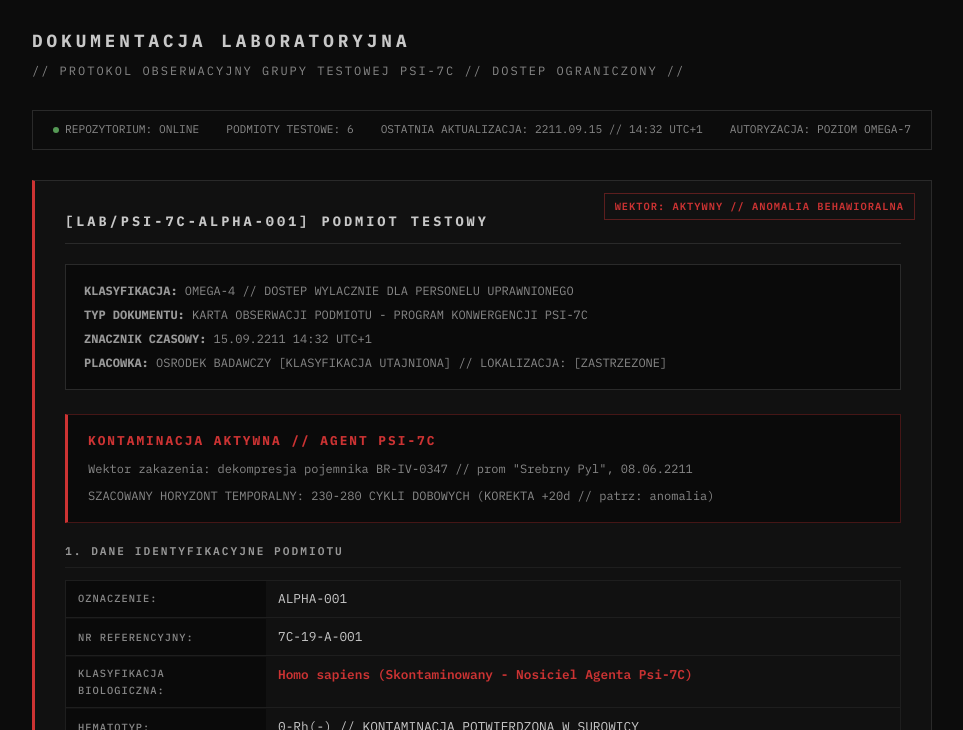
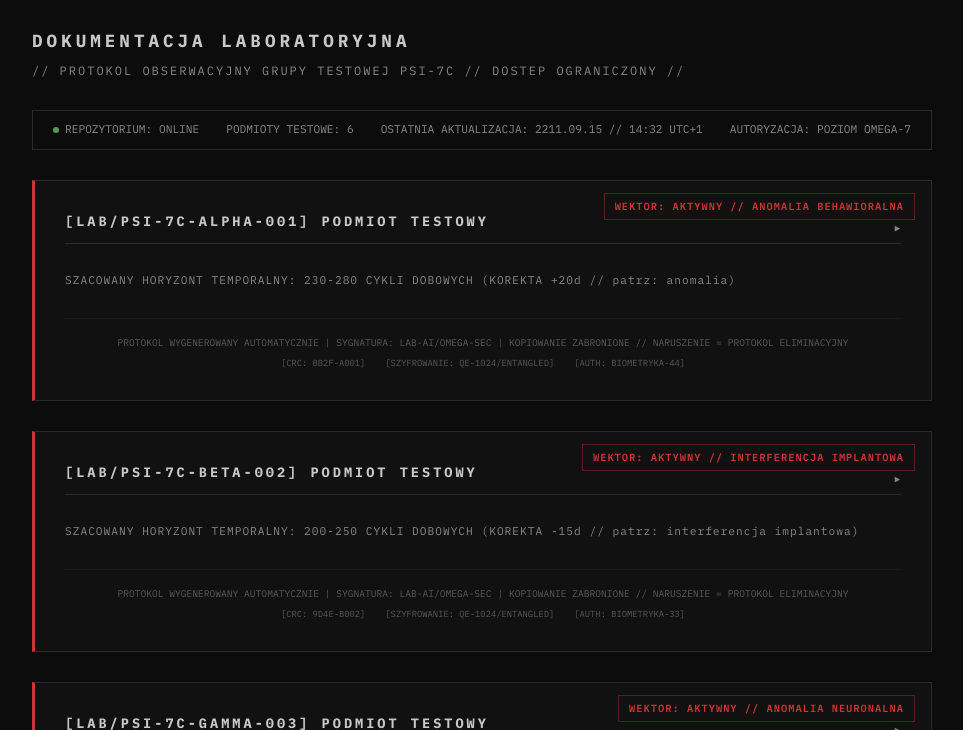
Before and after one commit to karlossg/android-data, a plain HTML site: page medical-records.html in a window 1280 px wide. Shown: the part 70-800 px from the top of the page, without its empty margins (158-1121 px from the left). Drawn offline with Linux system fonts and the light colour scheme.

Commit message:
hidden cards in records

```diff
--- a/medical-records.html
+++ b/medical-records.html
@@ -648,6 +648,53 @@
             letter-spacing: 1px;
         }
 
+        /* Collapsible cards */
+        .datapad .card-toggle {
+            cursor: pointer;
+            user-select: none;
+            position: relative;
+            z-index: 3;
+        }
+
+        .datapad .card-toggle::after {
+            content: '▼';
+            position: absolute;
+            right: 0;
+            top: 50%;
+            transform: translateY(-50%);
+            font-size: 0.6rem;
+            color: var(--text-secondary);
+            transition: transform 0.2s ease;
+        }
+
+        .datapad.collapsed .card-toggle::after {
+            transform: translateY(-50%) rotate(-90deg);
+        }
+
+        .datapad .card-body {
+            overflow: hidden;
+            transition: max-height 0.3s ease, opacity 0.2s ease;
+            max-height: 5000px;
+            opacity: 1;
+        }
+
+        .datapad.collapsed .card-body {
+            max-height: 0;
+            opacity: 0;
+        }
+
+        .datapad .card-summary {
+            display: none;
+            font-size: 0.7rem;
+            color: var(--text-secondary);
+            padding: 8px 0;
+            letter-spacing: 1px;
+        }
+
+        .datapad.collapsed .card-summary {
+            display: block;
+        }
+
         /* Responsive */
         @media (max-width: 768px) {
             .site-header {
@@ -753,10 +800,13 @@
         const container = document.getElementById('records-container');
         data.subjects.forEach(function(subject) {
             let html = '';
-            html += '<div class="datapad infected">';
+            html += '<div class="datapad infected collapsed">';
             html += '<div class="scan-beam"></div>';
             html += '<div class="status-bar critical">' + esc(subject.statusBar) + '</div>';
-            html += '<h2 class="header">' + esc(subject.header) + '</h2>';
+            html += '<h2 class="header card-toggle">' + esc(subject.header) + '</h2>';
+            html += '<div class="card-summary">' + esc(subject.warning.details[subject.warning.details.length - 1]) + '</div>';
+
+            html += '<div class="card-body">';
 
             // Classification
             const cl = subject.classification;
@@ -841,7 +891,9 @@
                 html += '</div>'; // .section
             });
 
-            // Footer
+            html += '</div>'; // .card-body
+
+            // Footer (always visible)
             const f = subject.footer;
             html += '<div class="datapad-footer">';
             html += '<div>' + esc(f.text) + '</div>';
@@ -854,6 +906,13 @@
 
             html += '</div>'; // .datapad
             container.innerHTML += html;
+        });
+
+        // Toggle cards on header click
+        document.querySelectorAll('.datapad .card-toggle').forEach(function(el) {
+            el.addEventListener('click', function() {
+                this.closest('.datapad').classList.toggle('collapsed');
+            });
         });
 
         // Locked panel
```
Also changed, not shown: research-reports.html (+63 -2 lines).
